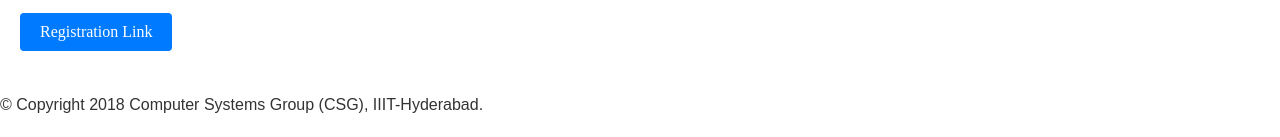
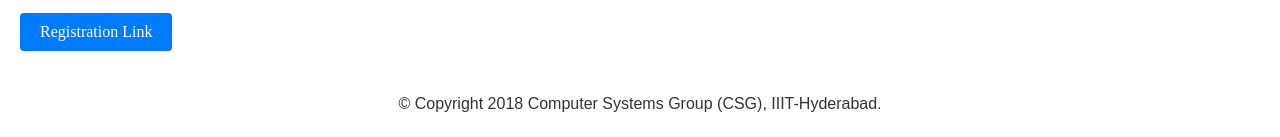
Before and after one commit to binoyskaria/SSD_Project_CSG, a React (Create React App) app in the folder CSDG Lab/frontend/: page /hackathon in a window 1280 px wide. Shown: the part 661-798 px from the top of the page. Built offline with nearby package versions, Linux system fonts and the light colour scheme; no server answers; the HTML template or start-up script is replaced by a standard one.

Commit message:
changed footer

```diff
--- a/CSDG Lab/frontend/src/components/footer/footer.css
+++ b/CSDG Lab/frontend/src/components/footer/footer.css
@@ -1,8 +1,11 @@
 .footer {
   width: 100%;
-  /* background-color: #ffffff; */
+  background-color: #ffffff;
   color: rgb(0, 0, 0);
-  /* text-align: center; */
+  text-align: center;
+  position: fixed;
+  bottom: 0;
+  left: 0;
   padding-top: 20px;
   padding-bottom: 20px;
 }
```
